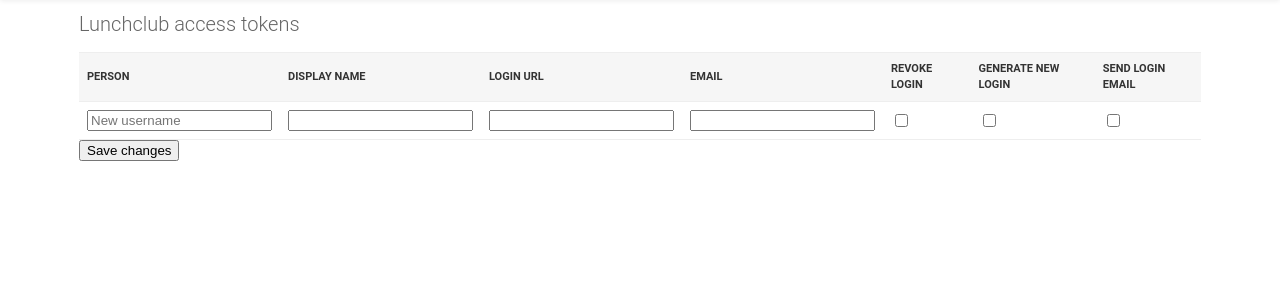
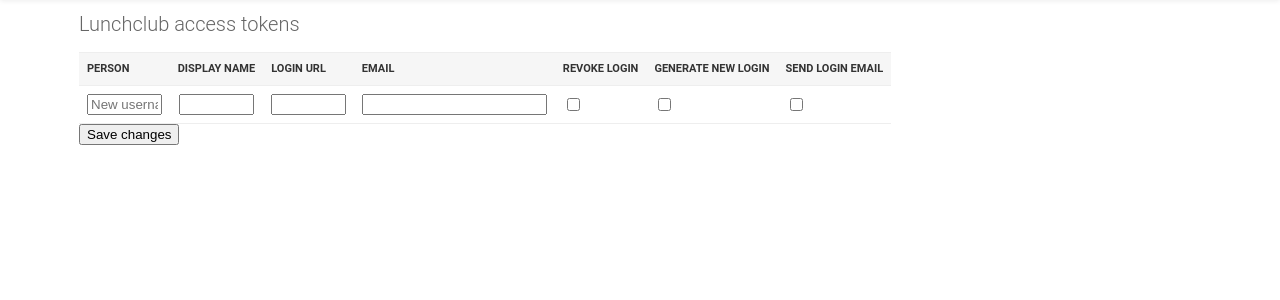
Before and after one commit to Mortal/django-lunchclub, a Django app: page /token/ in a window 1280 px wide. Shown: the part 72-372 px from the top of the page. Run offline with Django 3.2, Linux system fonts and the light colour scheme; the visitor is signed in with stand-in values (Sample User, id 1); data that the repository does not hold is empty.

Commit message:
Make access token table slimmer

```diff
--- a/lunchclub/templates/lunchclub/accesstokenlist.html
+++ b/lunchclub/templates/lunchclub/accesstokenlist.html
@@ -1,4 +1,15 @@
 {% extends "lunchclub/base.html" %}
+{% block head %}
+<style>
+#accesstokentable > tbody > tr > th > input {
+width: 5em;
+}
+#accesstokentable > tbody > tr > .link > input {
+width: 5em;
+}
+</style>
+{% endblock %}
+
 {% block content %}
 <h1>Lunchclub access tokens</h1>
 
@@ -18,7 +29,7 @@ you must send them yourself:</p>
 
 <form method="post">{% csrf_token %}
 
-<table>
+<table id="accesstokentable">
 <thead>
 <tr>
     <th>Person</th>
@@ -35,7 +46,7 @@ you must send them yourself:</p>
 <tr>
     <th>{{ person }}</th>
     <th>{{ name }}</th>
-    <td><input value="{{ login_url }}" onfocus="this.select()" /></td>
+    <td class="link"><input value="{{ login_url }}" onfocus="this.select()" /></td>
     <td>{{ email }}</td>
     <td>{{ revoke }}</td>
     <td>{{ generate }}</td>
```
